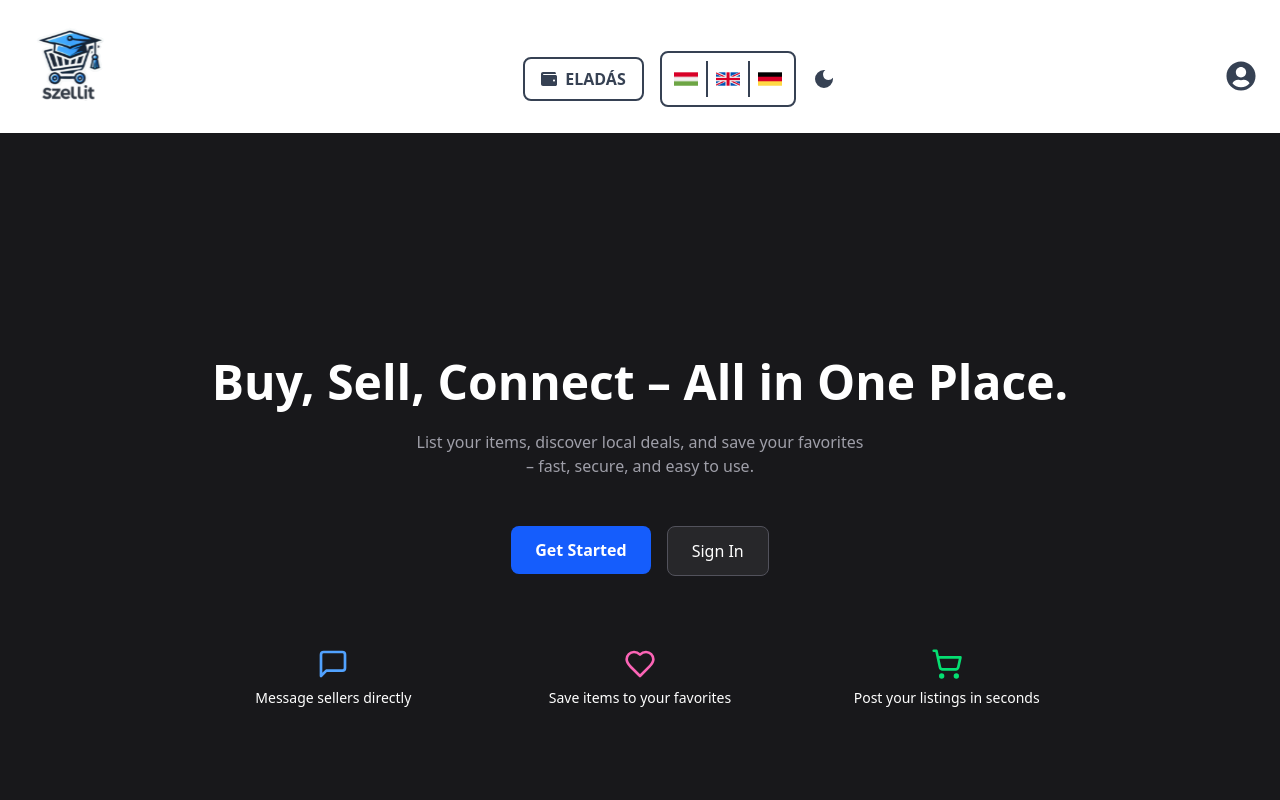
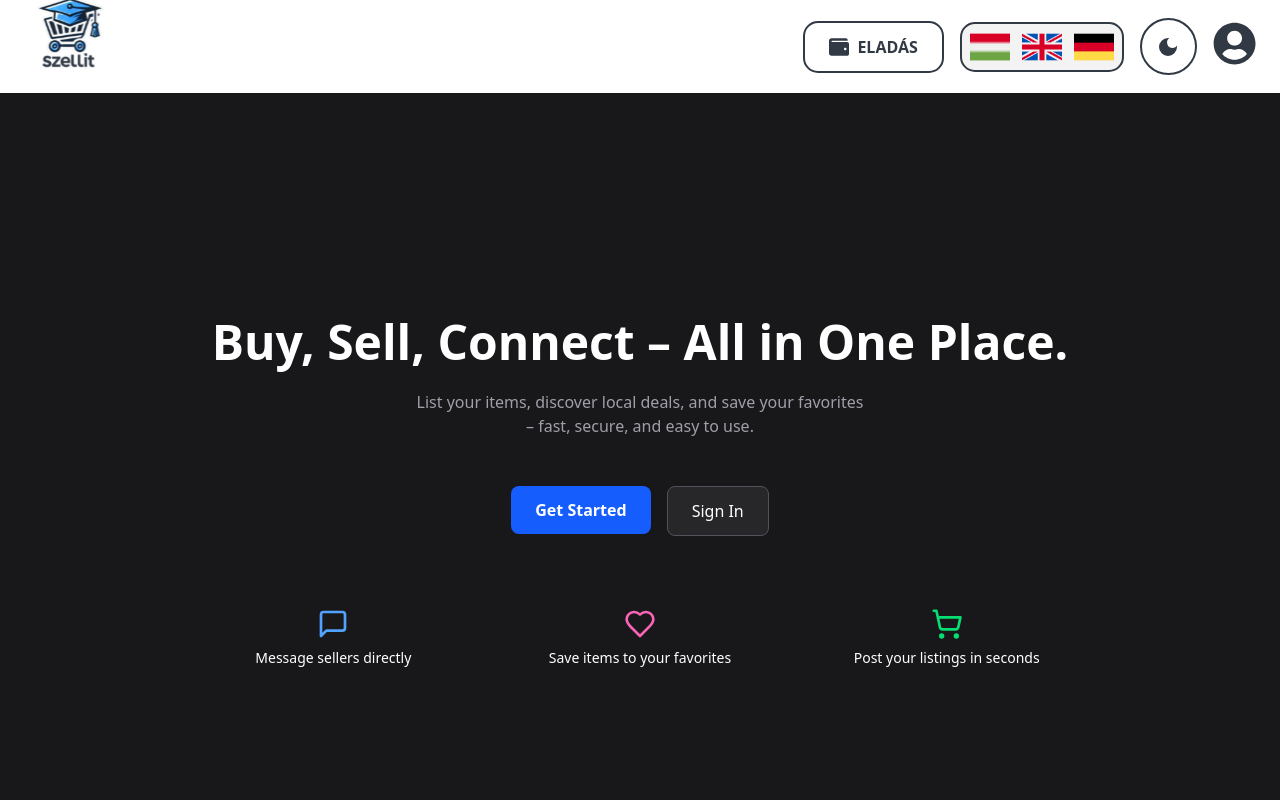
Before and after one commit to Botilazar/SZELLIT, a React (Vite) app: page / in a window 1280 px wide. Shown: the top 800 px of the page. Built offline with nearby package versions, Linux system fonts and the light colour scheme.

Commit message:
Resized navbar and placed elements on their correct places

```diff
--- a/src/Components/Navbar/Navbar.tsx
+++ b/src/Components/Navbar/Navbar.tsx
@@ -8,79 +8,53 @@ import de from "../../assets/germany.png";
 
 const Navbar = () => {
   const [profileOpen, setProfileOpen] = useState(false);
+
   return (
-    <nav className="flex items-center justify-between px-6 pt-6 bg-white shadow-md">
-      {/* Left Side - Logo */}
-      <div className="flex items-center">
+    <nav className="w-full h-[93px] bg-white shadow-md flex items-center justify-between px-6">
+      {/* Left: Logo (vertically centered by flex) */}
+      <div className="flex items-center h-full">
         <Logo />
       </div>
 
-      {/* Desktop View - Full Navbar */}
-      <div className="hidden md:flex items-center space-x-4">
-        {/* Sell Button */}
-        <button className="flex items-center space-x-2 border-2 border-gray-700 px-4 py-2 rounded-lg text-gray-700 font-bold hover:bg-gray-100 transition">
-          <FaWallet />
-          <span>ELADÁS</span>
+      {/* Right: Actions */}
+      <div className="flex items-center gap-4">
+        {/* Eladás Button */}
+        <button className="flex items-center gap-2 border-2 border-[#313944] rounded-[15px] px-6 py-3 text-[#313944] font-extrabold uppercase hover:bg-gray-100 transition">
+          <FaWallet className="text-xl" />
+          <span>Eladás</span>
         </button>
 
-        {/* Language Selector */}
-        <div className="flex border-2 border-gray-700 px-1 py-2 rounded-lg">
-          <div className="p-2 border-r-2 border-gray-700 hover:bg-gray-400">
-            <img src={hu} alt="HU" className="h-5 w-6 " />
+        {/* Language Flags */}
+        <div className="flex items-center gap-1 border-2 border-[#313944] rounded-[15px] px-1 py-1 bg-[#f3f3f3]">
+          {[hu, gb, de].map((flag, index) => (
+            <div key={index} className="p-1 rounded-md hover:bg-gray-300 transition">
+              <img src={flag} alt={`flag-${index}`} className="h-[30px] w-[40px] object-cover" />
             </div>
-          <div className="p-2 border-r-2 border-gray-700 hover:bg-gray-400">
-            <img src={gb} alt="EN" className="h-5 w-6" />
-          </div>
-          <div className="p-2 border-gray-700 hover:bg-gray-400">
-            <img src={de} alt="DE" className="h-5 w-6" />
-          </div>
+          ))}
         </div>
 
         {/* Dark Mode Toggle */}
-        <button className="text-gray-700 text-2xl">
-          <MdDarkMode />
+        <button className="flex items-center justify-center border-2 border-[#313944] rounded-full w-[57px] h-[57px] text-[#313944] hover:bg-gray-100 transition">
+          <MdDarkMode className="text-2xl" />
         </button>
-      </div>
 
-      {/* Profile Icon with Dropdown (Always Visible) */}
+        {/* Profile Icon with Dropdown */}
         <div className="relative">
           <button
             onClick={() => setProfileOpen(!profileOpen)}
-          className="text-gray-700 text-3xl focus:outline-none"
+            className="text-[#313944] text-[2.7rem] focus:outline-none"
           >
             <FaUserCircle />
           </button>
 
-        {/* Profile Dropdown */}
           {profileOpen && (
-          <div className="absolute right-0 mt-2 w-48 bg-white border border-gray-200 rounded-lg shadow-lg">
-            {/* Mobile View - Move Language Selector & Dark Mode Here */}
-            <div className="md:hidden flex flex-col px-4 py-2">
-              <div className="flex space-x-2 mb-2">
-                <img src={hu} alt="HU" className="h-5 w-7 hover:bg-gray-100" />
-                <img src={gb} alt="EN" className="h-5 w-7 hover:bg-gray-100" />
-                <img src={de} alt="DE" className="h-5 w-7 hover:bg-gray-100" />
-              </div>
-              <button className="flex items-center space-x-2 text-gray-700">
-                <MdDarkMode className="text-xl" />
-                <span>Dark Mode</span>
-              </button>
-            </div>
-
-            <a href="#" className="block px-4 py-2 hover:bg-gray-100">
-              Profile
-            </a>
-            <a href="#" className="block px-4 py-2 hover:bg-gray-100">
-              Settings
-            </a>
-            <a
-              href="#"
-              className="block px-4 py-2 text-red-600 hover:bg-gray-100"
-            >
-              Logout
-            </a>
+            <div className="absolute right-0 mt-2 w-48 bg-white border border-gray-200 rounded-lg shadow-lg z-50">
+              <a href="#" className="block px-4 py-2 hover:bg-gray-100">Profile</a>
+              <a href="#" className="block px-4 py-2 hover:bg-gray-100">Settings</a>
+              <a href="#" className="block px-4 py-2 text-red-600 hover:bg-gray-100">Logout</a>
             </div>
           )}
+        </div>
       </div>
     </nav>
   );
```
Lines whose indentation alone changed are shown as unchanged.
